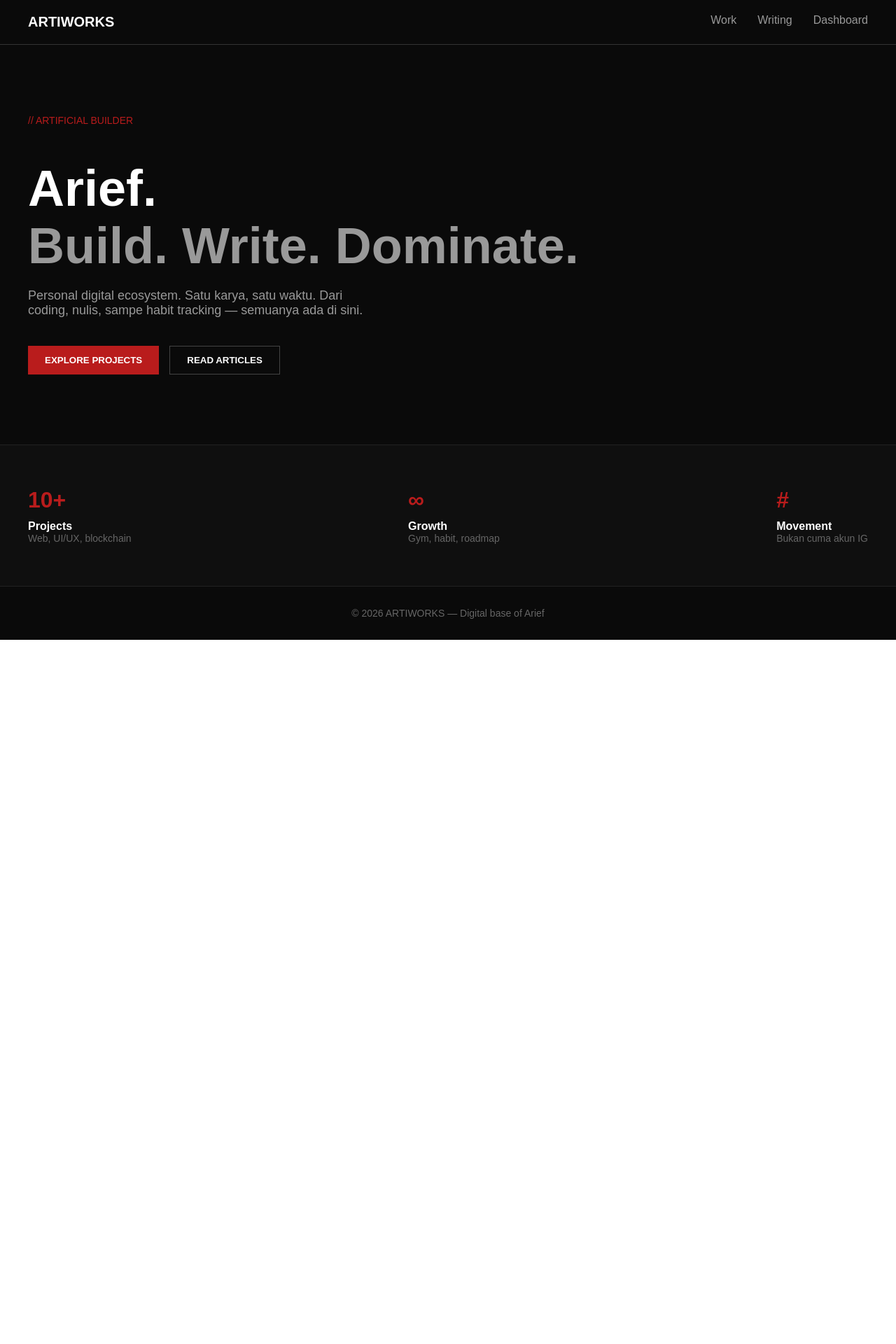
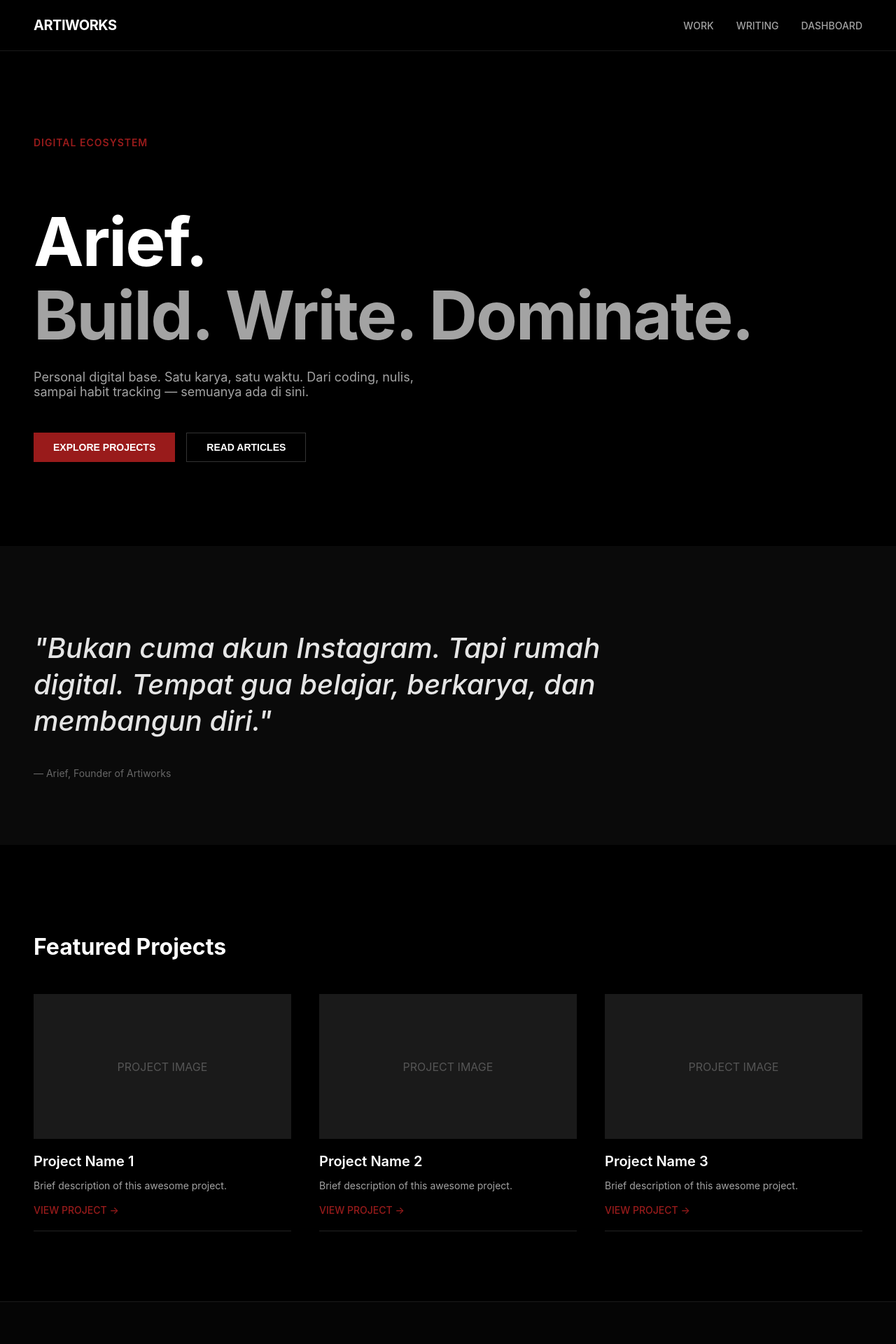
Before and after one commit to AriefFadhilahR/ARTIWORKS, a Next.js app: page / in a window 1280 px wide. Shown: the top 1920 px of the page at 70% size. Before the commit the page ends 914 px from the top, so only its background shows below. Built offline with nearby package versions, Linux system fonts and the light colour scheme.

Commit message:
Update page.tsx

```diff
--- a/app/page.tsx
+++ b/app/page.tsx
@@ -1,94 +1,192 @@
 export default function Home() {
   return (
     <div style={{
-      minHeight: '100vh',
-      backgroundColor: '#0A0A0A',
-      color: 'white',
-      fontFamily: 'Arial, sans-serif'
+      backgroundColor: '#000000',
+      color: '#FFFFFF',
+      fontFamily: "'Inter', -apple-system, BlinkMacSystemFont, 'Segoe UI', Roboto, sans-serif",
+      margin: 0,
+      padding: 0
     }}>
-      {/* Navbar */}
-      <div style={{
-        borderBottom: '1px solid #333',
-        padding: '20px 40px',
+      {/* Navbar - Minimalis */}
+      <nav style={{
         display: 'flex',
-        justifyContent: 'space-between'
+        justifyContent: 'space-between',
+        alignItems: 'center',
+        padding: '24px 48px',
+        borderBottom: '1px solid #1A1A1A',
+        flexWrap: 'wrap'
       }}>
-        <span style={{ fontWeight: 'bold', fontSize: '20px' }}>ARTIWORKS</span>
-        <div style={{ display: 'flex', gap: '30px', color: '#999' }}>
-          <a href="#" style={{ textDecoration: 'none', color: '#999' }}>Work</a>
-          <a href="#" style={{ textDecoration: 'none', color: '#999' }}>Writing</a>
-          <a href="#" style={{ textDecoration: 'none', color: '#999' }}>Dashboard</a>
+        <span style={{ fontSize: '20px', fontWeight: 'bold', letterSpacing: '-0.5px' }}>ARTIWORKS</span>
+        <div style={{ display: 'flex', gap: '32px', fontSize: '14px', fontWeight: '500' }}>
+          <a href="#" style={{ color: '#A3A3A3', textDecoration: 'none' }}>WORK</a>
+          <a href="#" style={{ color: '#A3A3A3', textDecoration: 'none' }}>WRITING</a>
+          <a href="#" style={{ color: '#A3A3A3', textDecoration: 'none' }}>DASHBOARD</a>
         </div>
-      </div>
+      </nav>
 
-      {/* Hero Section */}
-      <div style={{ maxWidth: '1200px', margin: '0 auto', padding: '100px 40px' }}>
-        <div style={{ color: '#B91C1C', fontSize: '14px', marginBottom: '20px' }}>
-          // ARTIFICIAL BUILDER
+      {/* Hero Section - Gaya Lando Norris: Nama Besar + Baris Tagline */}
+      <section style={{
+        maxWidth: '1200px',
+        margin: '0 auto',
+        padding: '120px 48px 80px 48px'
+      }}>
+        <div style={{ marginBottom: '32px' }}>
+          <span style={{
+            color: '#991B1B',
+            fontSize: '14px',
+            fontWeight: '600',
+            letterSpacing: '1px'
+          }}>DIGITAL ECOSYSTEM</span>
         </div>
-        <h1 style={{ fontSize: '72px', fontWeight: 'bold', marginBottom: '20px' }}>
+        <h1 style={{
+          fontSize: 'clamp(48px, 10vw, 96px)',
+          fontWeight: '700',
+          lineHeight: '1.1',
+          marginBottom: '24px',
+          letterSpacing: '-2px'
+        }}>
           Arief.
           <br />
-          <span style={{ color: '#999' }}>Build. Write. Dominate.</span>
+          <span style={{ color: '#A3A3A3' }}>Build. Write. Dominate.</span>
         </h1>
-        <p style={{ color: '#999', fontSize: '18px', maxWidth: '500px' }}>
-          Personal digital ecosystem. Satu karya, satu waktu.
-          Dari coding, nulis, sampe habit tracking — semuanya ada di sini.
+        <p style={{
+          fontSize: '18px',
+          color: '#A3A3A3',
+          maxWidth: '600px',
+          marginBottom: '48px'
+        }}>
+          Personal digital base. Satu karya, satu waktu. Dari coding, nulis, sampai habit tracking — semuanya ada di sini.
         </p>
-        <div style={{ display: 'flex', gap: '15px', marginTop: '40px' }}>
+        <div style={{ display: 'flex', gap: '16px' }}>
           <button style={{
-            backgroundColor: '#B91C1C',
+            backgroundColor: '#991B1B',
             border: 'none',
-            padding: '12px 24px',
+            padding: '12px 28px',
             color: 'white',
-            fontWeight: 'bold',
+            fontWeight: '600',
+            fontSize: '14px',
             cursor: 'pointer'
-          }}>
-            EXPLORE PROJECTS
-          </button>
+          }}>EXPLORE PROJECTS</button>
           <button style={{
             backgroundColor: 'transparent',
-            border: '1px solid #444',
-            padding: '12px 24px',
+            border: '1px solid #333',
+            padding: '12px 28px',
             color: 'white',
-            fontWeight: 'bold',
+            fontWeight: '600',
+            fontSize: '14px',
             cursor: 'pointer'
+          }}>READ ARTICLES</button>
+        </div>
+      </section>
+
+      {/* Quote/Manifesto Section */}
+      <section style={{
+        backgroundColor: '#0A0A0A',
+        padding: '80px 48px',
+        marginTop: '40px'
+      }}>
+        <div style={{ maxWidth: '1200px', margin: '0 auto' }}>
+          <p style={{
+            fontSize: 'clamp(24px, 5vw, 40px)',
+            fontWeight: '500',
+            lineHeight: '1.3',
+            color: '#E5E5E5',
+            maxWidth: '900px',
+            fontStyle: 'italic'
           }}>
-            READ ARTICLES
-          </button>
+            "Bukan cuma akun Instagram. Tapi rumah digital. Tempat gua belajar, berkarya, dan membangun diri."
+          </p>
+          <p style={{ color: '#666', marginTop: '24px', fontSize: '14px' }}>— Arief, Founder of Artiworks</p>
         </div>
-      </div>
+      </section>
 
-      {/* Stats Section */}
-      <div style={{
-        borderTop: '1px solid #222',
-        borderBottom: '1px solid #222',
-        backgroundColor: '#0F0F0F',
-        padding: '60px 40px'
+      {/* Projects Showcase - Gaya Grid Lando Norris */}
+      <section style={{ maxWidth: '1200px', margin: '0 auto', padding: '100px 48px' }}>
+        <h2 style={{ fontSize: '32px', fontWeight: '700', marginBottom: '48px' }}>Featured Projects</h2>
+        <div style={{
+          display: 'grid',
+          gridTemplateColumns: 'repeat(auto-fit, minmax(300px, 1fr))',
+          gap: '40px'
+        }}>
+          {[1, 2, 3].map((item) => (
+            <div key={item} style={{ borderBottom: '1px solid #222', paddingBottom: '20px' }}>
+              <div style={{
+                backgroundColor: '#1A1A1A',
+                aspectRatio: '16/9',
+                marginBottom: '20px',
+                display: 'flex',
+                alignItems: 'center',
+                justifyContent: 'center',
+                color: '#555'
+              }}>PROJECT IMAGE</div>
+              <h3 style={{ fontSize: '20px', fontWeight: '600', marginBottom: '8px' }}>Project Name {item}</h3>
+              <p style={{ color: '#A3A3A3', fontSize: '14px', marginBottom: '16px' }}>Brief description of this awesome project.</p>
+              <a href="#" style={{ color: '#991B1B', textDecoration: 'none', fontSize: '14px', fontWeight: '500' }}>VIEW PROJECT →</a>
+            </div>
+          ))}
+        </div>
+      </section>
+
+      {/* Stats & Metrics Section */}
+      <section style={{
+        backgroundColor: '#050505',
+        borderTop: '1px solid #1A1A1A',
+        borderBottom: '1px solid #1A1A1A',
+        padding: '70px 48px'
       }}>
-        <div style={{ maxWidth: '1200px', margin: '0 auto', display: 'flex', justifyContent: 'space-between' }}>
+        <div style={{ maxWidth: '1200px', margin: '0 auto', display: 'flex', justifyContent: 'space-between', flexWrap: 'wrap', gap: '40px' }}>
           <div>
-            <div style={{ color: '#B91C1C', fontSize: '32px', fontWeight: 'bold' }}>10+</div>
-            <div style={{ fontWeight: 'bold', marginTop: '10px' }}>Projects</div>
-            <div style={{ color: '#666', fontSize: '14px' }}>Web, UI/UX, blockchain</div>
+            <div style={{ color: '#991B1B', fontSize: '48px', fontWeight: '700' }}>10+</div>
+            <div style={{ fontWeight: '600', marginTop: '8px' }}>Projects Built</div>
+            <div style={{ color: '#666', fontSize: '14px' }}>Web, UI/UX, Blockchain</div>
           </div>
           <div>
-            <div style={{ color: '#B91C1C', fontSize: '32px', fontWeight: 'bold' }}>∞</div>
-            <div style={{ fontWeight: 'bold', marginTop: '10px' }}>Growth</div>
-            <div style={{ color: '#666', fontSize: '14px' }}>Gym, habit, roadmap</div>
+            <div style={{ color: '#991B1B', fontSize: '48px', fontWeight: '700' }}>∞</div>
+            <div style={{ fontWeight: '600', marginTop: '8px' }}>Growth Metrics</div>
+            <div style={{ color: '#666', fontSize: '14px' }}>Gym, Habits, Roadmap</div>
           </div>
           <div>
-            <div style={{ color: '#B91C1C', fontSize: '32px', fontWeight: 'bold' }}>#</div>
-            <div style={{ fontWeight: 'bold', marginTop: '10px' }}>Movement</div>
-            <div style={{ color: '#666', fontSize: '14px' }}>Bukan cuma akun IG</div>
+            <div style={{ color: '#991B1B', fontSize: '48px', fontWeight: '700' }}>1</div>
+            <div style={{ fontWeight: '600', marginTop: '8px' }}>Movement</div>
+            <div style={{ color: '#666', fontSize: '14px' }}>Personal Ecosystem</div>
           </div>
         </div>
-      </div>
+      </section>
+
+      {/* Writing Teaser */}
+      <section style={{ maxWidth: '1200px', margin: '0 auto', padding: '100px 48px' }}>
+        <div style={{ display: 'flex', justifyContent: 'space-between', alignItems: 'baseline', flexWrap: 'wrap', marginBottom: '48px' }}>
+          <h2 style={{ fontSize: '32px', fontWeight: '700' }}>Latest Writing</h2>
+          <a href="#" style={{ color: '#A3A3A3', textDecoration: 'none' }}>VIEW ALL →</a>
+        </div>
+        <div style={{ display: 'flex', flexDirection: 'column', gap: '32px' }}>
+          {[
+            { title: "Kenapa Arief Bangun Artiworks?", date: "18/05/2026" },
+            { title: "Mindset Builder: Bikin Tools untuk Hidup Sendiri", date: "17/05/2026" },
+            { title: "Dari IG ke Digital Base: Evolusi Personal Branding", date: "16/05/2026" }
+          ].map((post, idx) => (
+            <div key={idx} style={{ borderBottom: '1px solid #1A1A1A', paddingBottom: '20px' }}>
+              <div style={{ display: 'flex', justifyContent: 'space-between', alignItems: 'baseline', flexWrap: 'wrap' }}>
+                <h3 style={{ fontSize: '20px', fontWeight: '500', marginBottom: '8px' }}>{post.title}</h3>
+                <span style={{ color: '#666', fontSize: '14px' }}>{post.date}</span>
+              </div>
+              <p style={{ color: '#A3A3A3', fontSize: '14px' }}>Preview of the article content goes here.</p>
+            </div>
+          ))}
+        </div>
+      </section>
 
       {/* Footer */}
-      <div style={{ textAlign: 'center', padding: '30px', color: '#666', fontSize: '14px' }}>
-        © 2026 ARTIWORKS — Digital base of Arief
-      </div>
+      <footer style={{
+        borderTop: '1px solid #1A1A1A',
+        padding: '48px 48px 32px 48px',
+        textAlign: 'center',
+        color: '#666',
+        fontSize: '12px'
+      }}>
+        <p>© 2026 ARTIWORKS — Digital base of Arief</p>
+        <p style={{ marginTop: '16px' }}>Built with Next.js • Hosted on Vercel</p>
+      </footer>
     </div>
-  )
+  );
 }
```
